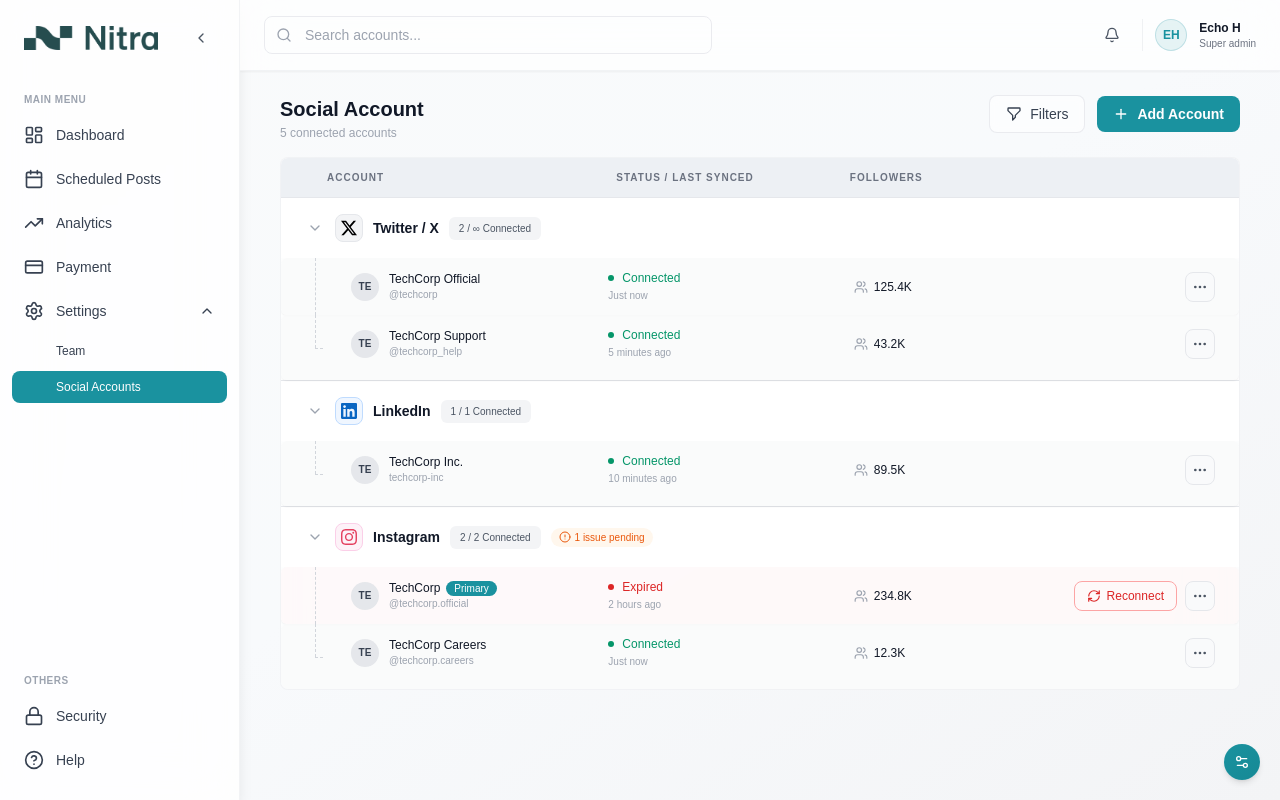
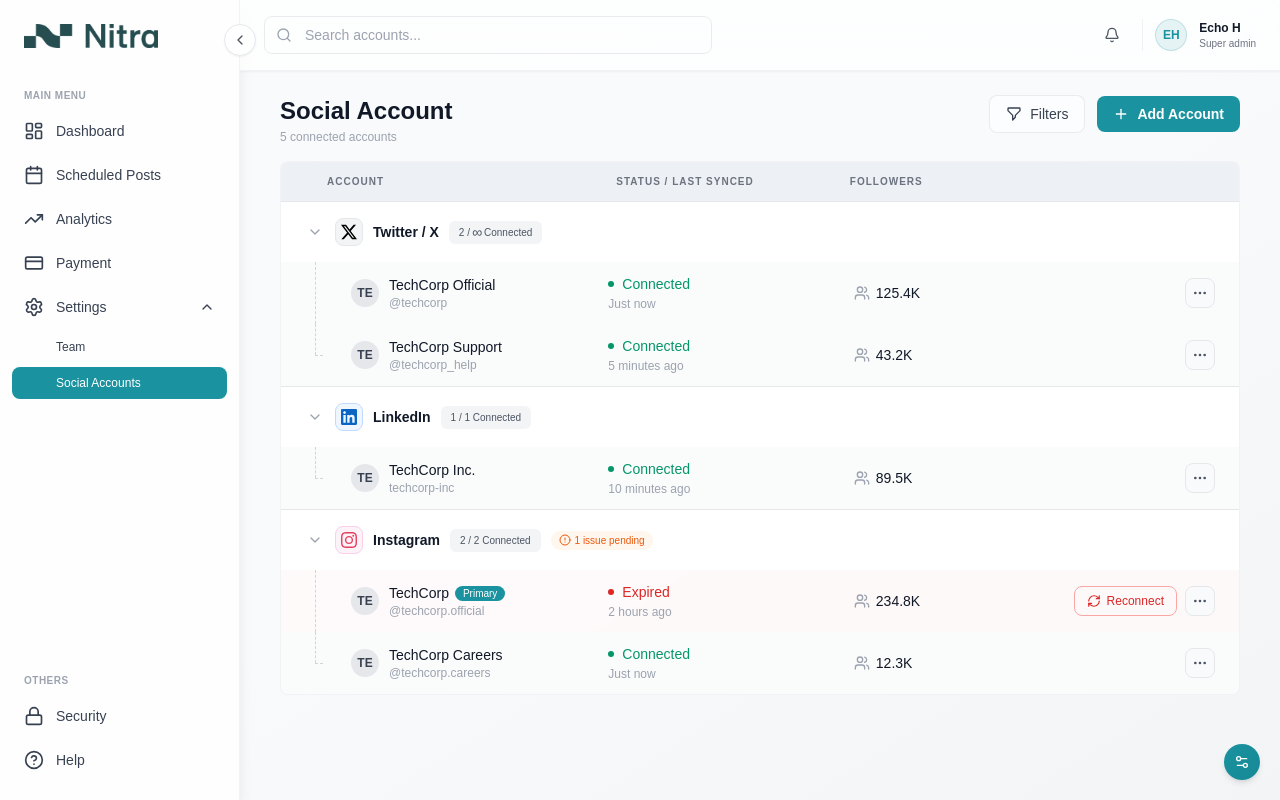
Before and after one commit to Ecgo5114/n-social-account-settings, a Next.js app: page / in a window 1280 px wide. Built offline with nearby package versions, Linux system fonts and the light colour scheme.

Commit message:
表格樣式細節修改, hover 樣式

```diff
--- a/app/components/social-accounts/AccountRow.tsx
+++ b/app/components/social-accounts/AccountRow.tsx
@@ -49,10 +49,10 @@
     setReconnecting(false);
   };
   const baseBg = layoutStyle === 'new'
-    ? 'bg-white hover:bg-gray-50/50'
+    ? 'bg-white hover:bg-[#85bac01a]'
     : isExpired
-      ? 'bg-red-50/40 bg-gray-50/80 hover:bg-gray-100/70'
-      : 'bg-gray-50/80 hover:bg-gray-100/70';
+      ? 'bg-red-50/40 bg-gray-50/80 hover:bg-gray-200/80'
+      : 'bg-gray-50/80 hover:bg-gray-200/80';
 
   return (
     <div ref={ref} className={`relative group ${isLastInGroup && !isLastOfAllGroups && layoutStyle !== 'new' ? 'border-b border-gray-200' : ''}`}>
@@ -65,10 +65,10 @@
         transition={{
           duration: isHighlighted ? 0.2 : 0.5,
         }}
-        className="absolute inset-0 z-0 rounded-md border-2 border-[#1A929F] pointer-events-none"
+        className={`absolute inset-0 z-0 border-2 border-[#1A929F] pointer-events-none ${layoutStyle === 'new' ? 'rounded-md' : 'rounded-none'}`}
       />
       <div
-        className={`relative z-10 grid grid-cols-12 gap-6 py-3 rounded-md shadow-sm transition-colors duration-200 cursor-pointer ${baseBg} hover:bg-gray-50/50 ${isLastInGroup && layoutStyle !== 'new' ? 'pb-5' : ''}`}
+        className={`relative z-10 grid grid-cols-12 gap-6 py-3 transition-colors duration-200 cursor-pointer ${baseBg} shadow-none ${layoutStyle === 'new' ? 'rounded-md' : 'rounded-none'}`}
       >
         {/* 垂直虛線 - 從開合箭頭下方延伸 - 只在 current 版型顯示 */}
         {layoutStyle !== 'new' && (
@@ -92,19 +92,19 @@
             layoutStyle === 'new'
               ? 'bg-[#1A929F]/10 text-[#1A929F]'
               : 'bg-gray-200 text-gray-700'
-          } flex items-center justify-center ${layoutStyle === 'new' ? 'text-xs' : 'text-[10px]'} font-semibold flex-shrink-0`}>
+          } flex items-center justify-center text-xs font-semibold flex-shrink-0`}>
             {account.accountName.substring(0, 2).toUpperCase()}
           </div>
           <div className="min-w-0 flex-1">
             <div className="flex items-center gap-1.5">
-              <div className={`${layoutStyle === 'new' ? 'text-sm' : 'text-xs'} font-medium text-gray-900 truncate group-hover:text-[#1A929F] transition-colors duration-200`}>{account.accountName}</div>
+              <div className="text-sm font-medium text-gray-900 truncate group-hover:text-[#1A929F] transition-colors duration-200">{account.accountName}</div>
               {platform === 'instagram' && account.isPrimary && (
                 <span className="inline-flex items-center px-2 py-0 rounded-full text-[10px] font-medium bg-[#1A929F] text-white flex-shrink-0">
                   Primary
                 </span>
               )}
             </div>
-            <div className={`${layoutStyle === 'new' ? 'text-xs' : 'text-[10px]'} text-gray-400 truncate`}>{account.accountHandle}</div>
+            <div className="text-xs text-gray-400 truncate">{account.accountHandle}</div>
           </div>
         </div>
 
@@ -114,17 +114,17 @@
           {account.status === 'verified' ? (
             <>
               <div className="w-1.5 h-1.5 rounded-full bg-emerald-600"></div>
-              <span className={`${layoutStyle === 'new' ? 'text-sm' : 'text-xs'} font-medium text-emerald-600`}>Connected</span>
+              <span className="text-sm font-medium text-emerald-600">Connected</span>
             </>
           ) : (
             <>
               <div className="w-1.5 h-1.5 rounded-full bg-red-600"></div>
-              <span className={`${layoutStyle === 'new' ? 'text-sm' : 'text-xs'} font-medium text-red-600`}>Expired</span>
+              <span className="text-sm font-medium text-red-600">Expired</span>
             </>
           )}
         </div>
         {/* Last Synced 作為輔助資訊 */}
-        <span className={`${layoutStyle === 'new' ? 'text-xs' : 'text-[10px]'} text-gray-400`}>
+        <span className="text-xs text-gray-400">
           {account.lastSynced || '-'}
         </span>
       </div>
@@ -132,8 +132,8 @@
       {/* Followers Column */}
       <div className="col-span-3 flex items-center">
         <div className="flex items-center gap-1.5">
-          <Users className={`${layoutStyle === 'new' ? 'w-4 h-4' : 'w-3.5 h-3.5'} text-gray-400`} />
-          <span className={`${layoutStyle === 'new' ? 'text-sm' : 'text-xs'} font-medium text-gray-900`}>
+          <Users className="w-4 h-4 text-gray-400" />
+          <span className="text-sm font-medium text-gray-900">
             {account.followers
               ? account.followers >= 1000000
                 ? (account.followers / 1000000).toFixed(1) + 'M'
--- a/app/components/social-accounts/GroupHeader.tsx
+++ b/app/components/social-accounts/GroupHeader.tsx
@@ -56,8 +56,8 @@
           </div>
           <div className="flex items-center gap-2.5">
             <span className="text-sm font-semibold text-gray-900">{name}</span>
-            <span className={`inline-flex items-center ${layoutStyle === 'new' ? 'px-2.5 py-1 bg-gray-200 rounded-md text-[10px]' : 'px-2.5 py-1 bg-gray-100 rounded-md text-[10px]'} font-medium text-gray-600`}>
-              {accountCount} / {maxAccounts} Connected
+            <span className={`inline-flex items-center gap-0.5 ${layoutStyle === 'new' ? 'px-2.5 py-1 bg-gray-200 rounded-md text-[10px]' : 'px-2.5 py-1 bg-gray-100 rounded-md text-[10px]'} font-medium text-gray-600`}>
+              {accountCount} / {maxAccounts === '∞' ? <span className="text-sm leading-none">∞</span> : maxAccounts} Connected
             </span>
             {expiredCount > 0 && (
               <div className={`flex items-center gap-1 ${layoutStyle === 'new' ? 'px-2.5 py-1 border border-red-300 bg-white rounded-md' : 'px-2 py-0.5 bg-orange-50 rounded-full'}`}>
--- a/app/hooks/useSocialAccounts.ts
+++ b/app/hooks/useSocialAccounts.ts
@@ -1,18 +1,20 @@
 import { useState, useCallback, useEffect } from 'react';
 import type { SocialAccount, Platform } from '@/app/types/social-accounts';
-import { EXPANSION_PLATFORMS } from '@/app/constants/platform-config';
+import { EXPANSION_PLATFORMS, platformConfig } from '@/app/constants/platform-config';
 
 // 用於產生唯一 ID
 let accountIdCounter = 100;
 
-// 產生擴充預覽 mock 資料（12 平台、30+ 帳號，資料驅動）
+// 產生擴充預覽 mock 資料（12 平台、30+ 帳號，資料驅動，遵守各平台帳號上限）
 function generateExpansionMockData(): SocialAccount[] {
   const accounts: SocialAccount[] = [];
   let id = 1;
   const statuses: Array<'verified' | 'expired'> = ['verified', 'expired'];
   const syncLabels = ['Just now', '5 minutes ago', '10 minutes ago', '1 hour ago', '2 hours ago'];
   for (const platform of EXPANSION_PLATFORMS) {
-    const count = 1 + Math.floor(((id + platform.charCodeAt(0)) % 5));
+    const rawCount = 1 + Math.floor(((id + platform.charCodeAt(0)) % 5));
+    const max = platformConfig[platform].maxAccounts === Infinity ? 5 : platformConfig[platform].maxAccounts;
+    const count = Math.min(rawCount, max);
     for (let i = 0; i < count; i++) {
       const status = statuses[(id + i) % 2];
       accounts.push({
--- a/app/page.tsx
+++ b/app/page.tsx
@@ -112,7 +112,7 @@
   });
 
   return (
-    <div className={`flex h-screen overflow-hidden ${
+    <div className={`flex h-screen overflow-hidden relative ${
       layoutStyle === 'new'
         ? 'bg-[#F5F7FA]'
         : 'bg-gradient-to-br from-gray-50 via-slate-50 to-gray-100'
@@ -125,10 +125,9 @@
       } flex flex-col transition-all duration-300 ${
         sidebarExpanded ? 'w-[240px]' : 'w-[72px]'
       }`}>
-        {/* Logo 和切換按鈕 */}
+        {/* Logo（current）／Logo + 收合按鈕（new theme：展開時 logo 旁，收合時 logo 下） */}
         <div className="px-6 pt-6 pb-10">
-          <div className={`flex items-center ${sidebarExpanded ? 'justify-between' : 'flex-col gap-4'}`}>
-            {/* Logo */}
+          <div className={`flex ${layoutStyle === 'new' ? (sidebarExpanded ? 'flex-row justify-between items-center w-full' : 'flex-col items-center gap-4') : `items-center ${sidebarExpanded ? 'justify-start' : 'justify-center'}`}`}>
             <div className={`flex items-center ${sidebarExpanded ? '' : 'justify-center'}`}>
               {sidebarExpanded ? (
                 <Image
@@ -152,11 +151,10 @@
                 </div>
               )}
             </div>
-
-            {/* 開合按鈕 */}
+            {layoutStyle === 'new' && (
               <button
                 onClick={() => setSidebarExpanded(!sidebarExpanded)}
-              className="p-1.5 hover:bg-gray-100 rounded-lg transition-colors flex-shrink-0"
+                className="w-8 h-8 rounded-full bg-white border border-gray-200 flex items-center justify-center shadow-sm hover:bg-gray-50 transition-colors cursor-pointer flex-shrink-0"
                 title={sidebarExpanded ? "Collapse sidebar" : "Expand sidebar"}
                 aria-label={sidebarExpanded ? "收起側邊欄" : "展開側邊欄"}
               >
@@ -166,6 +164,7 @@
                   <ChevronRight className="w-4 h-4 text-gray-600" />
                 )}
               </button>
+            )}
           </div>
         </div>
 
@@ -227,10 +226,28 @@
         </div>
       </aside>
 
+      {/* 收合按鈕（current theme）：淡灰邊框圓形，置於頁首與左選單邊界 */}
+      {layoutStyle === 'current' && (
+        <button
+          onClick={() => setSidebarExpanded(!sidebarExpanded)}
+          className={`absolute z-20 w-8 h-8 rounded-full bg-white border border-gray-200 flex items-center justify-center shadow-sm hover:bg-gray-50 transition-all duration-300 cursor-pointer ${
+            sidebarExpanded ? 'left-[240px]' : 'left-[72px]'
+          } -translate-x-1/2 top-6`}
+          title={sidebarExpanded ? "Collapse sidebar" : "Expand sidebar"}
+          aria-label={sidebarExpanded ? "收起側邊欄" : "展開側邊欄"}
+        >
+          {sidebarExpanded ? (
+            <ChevronLeft className="w-4 h-4 text-gray-600" />
+          ) : (
+            <ChevronRight className="w-4 h-4 text-gray-600" />
+          )}
+        </button>
+      )}
+
       {/* 主要內容區 - 僅內容區域捲動 */}
-      <div className="flex-1 flex flex-col min-h-0 overflow-hidden">
+      <div className={`flex-1 flex flex-col min-h-0 overflow-hidden ${layoutStyle === 'new' ? 'pl-3' : ''}`}>
         {/* 頂部導航條 - 固定不隨內容捲動 */}
-        <header className={`flex-shrink-0 px-6 py-4 ${
+        <header className={`flex-shrink-0 py-4 ${layoutStyle === 'new' ? 'pl-0 pr-6' : 'px-6'} ${
           layoutStyle === 'new'
             ? 'bg-transparent'
             : 'bg-white/70 backdrop-blur-xl border-b border-gray-200/50 shadow-sm'
@@ -273,7 +290,7 @@
         <main
           className={`flex-1 flex flex-col min-h-0 overflow-hidden ${
             layoutStyle === 'new'
-              ? 'bg-white rounded-[18px] mx-4 mt-0 mb-8'
+              ? 'bg-white rounded-[18px] mr-4 mt-0 mb-8'
               : ''
           }`}
           style={layoutStyle === 'new' ? {
@@ -287,7 +304,7 @@
             {/* 表格標題區 */}
             <div className="mb-4 flex items-start justify-between">
               <div className="flex flex-col gap-0.5">
-                <h2 className="text-xl font-bold text-gray-900">Social Account</h2>
+                <h2 className="text-2xl font-bold text-gray-900">Social Account</h2>
                 <span className="text-xs text-gray-400">{accounts.length} connected accounts</span>
               </div>
 
```
Lines whose indentation alone changed are shown as unchanged.
